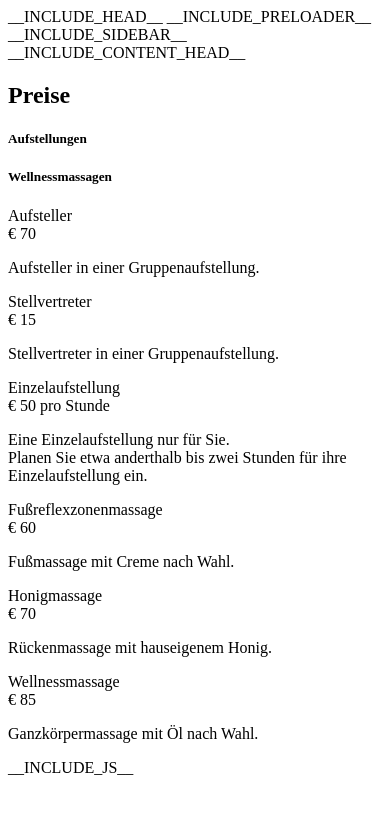
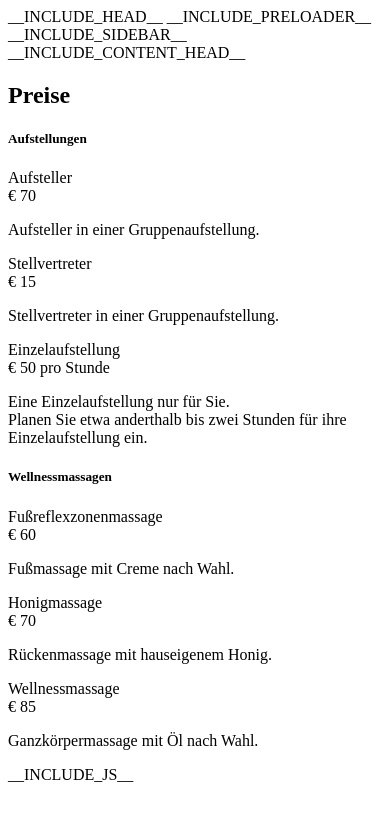
Before and after one commit to obay-mardini/obay-mardini.github.io, a website: page html/preise.html in a window 390 px wide. Drawn offline with Linux system fonts and the light colour scheme.

Commit message:
Fix mobile view for price page

```diff
--- a/html/preise.html
+++ b/html/preise.html
@@ -26,36 +26,8 @@
                 <h2>Preise</h2>
               </div>
               <!-- /section-heading -->
-              <div class="row">
-                <!-- featured box 3 -->
-                <div class="col-md-6">
-                  <div class="serviceBox">
-                    <!-- featured icon -->
-                    <div class="service-icon">
-                      <i class="flaticon-plant-1"></i>
-                    </div>
-                    <!-- feature content -->
-                    <div class="service-content">
-                      <h5>Aufstellungen</h5>
-                    </div>
-                  </div>
-                </div>
-                <!--/col-md-4 -->
-                <!-- featured box 1 -->
-                <div class="col-md-6">
-                  <div class="serviceBox">
-                    <!-- featured icon -->
-                    <div class="service-icon">
-                      <i class="flaticon-massage-spa-body-treatment"></i>
-                    </div>
-                    <!-- feature content -->
-                    <div class="service-content">
-                      <h5>Wellnessmassagen</h5>
-                    </div>
-                  </div>
-                </div>
-                <!--/col-md-4  -->
-              </div>
+              <!-- <div class="row">
+
 
               <!-- Price tabs Start -->
               <div class="tabbable">
@@ -66,6 +38,16 @@
                     <div class="prices-main">
                       <!-- First Row -->
                       <div class="col-md-6">
+                        <div class="serviceBox">
+                          <!-- featured icon -->
+                          <div class="service-icon">
+                            <i class="flaticon-plant-1"></i>
+                          </div>
+                          <!-- feature content -->
+                          <div class="service-content">
+                            <h5>Aufstellungen</h5>
+                          </div>
+                        </div>
                         <!-- menu body -->
                         <div class="menu-body">
                           <div class="menu-section">
@@ -124,6 +106,16 @@
                       <!-- /col-md-6 -->
                       <!-- First Row -->
                       <div class="col-md-6">
+                        <div class="serviceBox">
+                          <!-- featured icon -->
+                          <div class="service-icon">
+                            <i class="flaticon-massage-spa-body-treatment"></i>
+                          </div>
+                          <!-- feature content -->
+                          <div class="service-content">
+                            <h5>Wellnessmassagen</h5>
+                          </div>
+                        </div>
                         <!-- menu body -->
                         <div class="menu-body">
                           <div class="menu-section">
```
